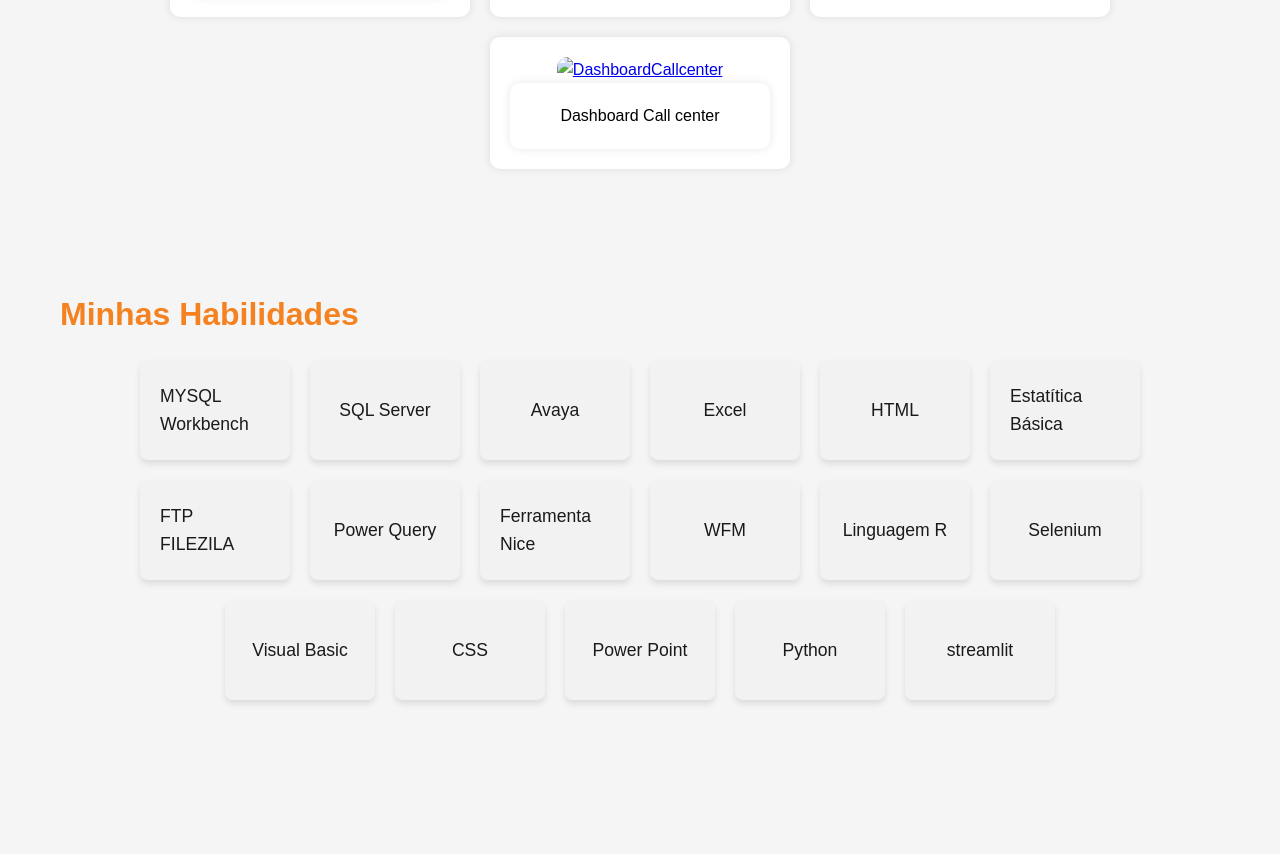
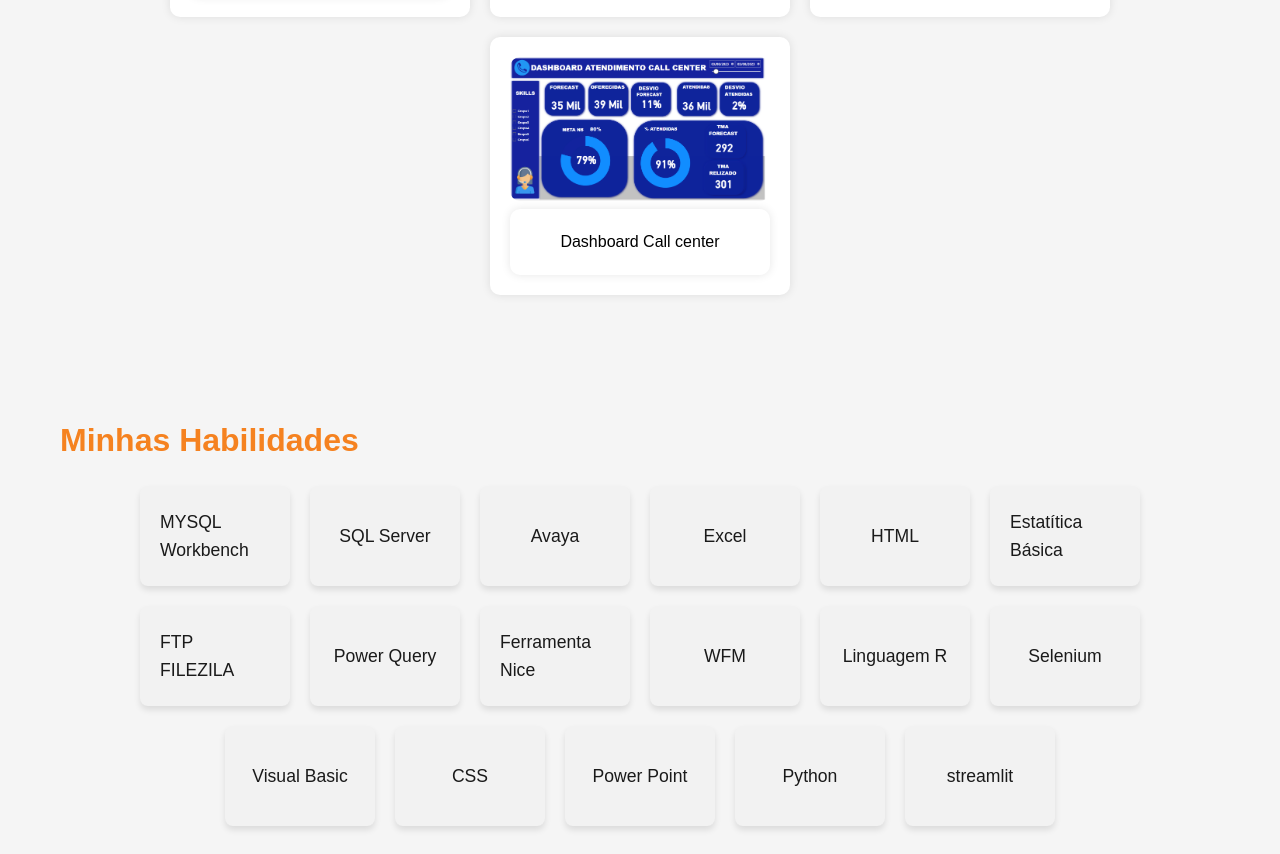
Before and after one commit to jefffagundes/jefffagundes.github.io, a plain HTML site: page index.html in a window 1280 px wide. Shown: the part 2787-3641 px from the top of the page. Before the commit the page ends 3547 px from the top, so only its background shows below. Drawn offline with Linux system fonts and the light colour scheme.

Commit message:
Update index.html

```diff
--- a/index.html
+++ b/index.html
@@ -159,7 +159,7 @@
          <div class="project">
         <a href="https://app.powerbi.com/view?r=eyJrIjoiYjI0MjdkZmMtZTZkZS00ODhhLWJlMDAtZWFmN2Q0Y2JiZGJkIiwidCI6IjQ3MWI4Y2ExLTgyNzktNDZhNy1iZmY1LWVlMjNiYTkyMGRkNSJ9"
             title="Para visualizar o projeto clique aqui">
-            <img src="DashboardCallcenter.png" alt="DashboardCallcenter" />
+            <img src="DashboardCall center.png" alt="DashboardCall center" />
         </a>
         <div class="project"> Dashboard Call center </div>
     </div>
```
